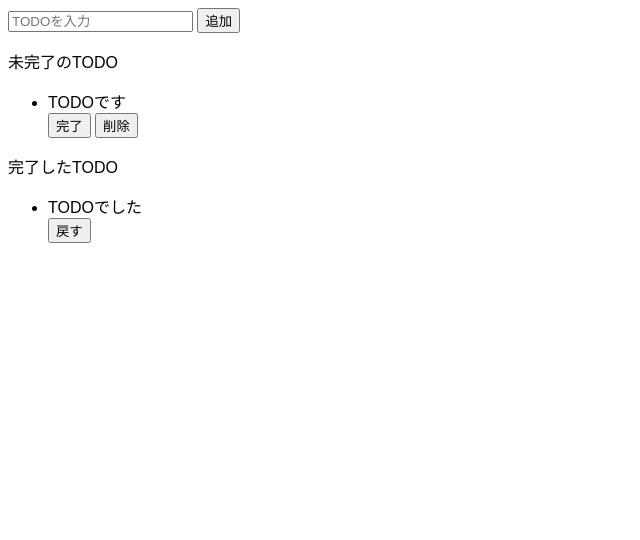
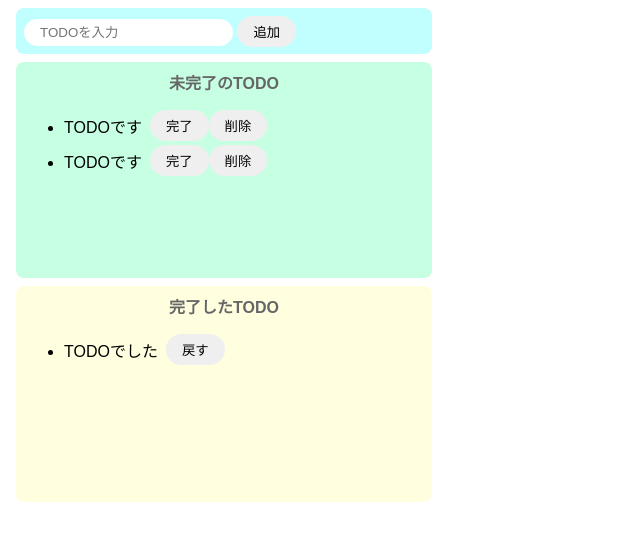
Before and after one commit to k98a73/vanilla-todo-app, a website built with Parcel: page index.html in a window 1280 px wide. Shown: the whole page, without its empty margins (0-640 px from the left). Built offline with nearby package versions, Linux system fonts and the light colour scheme.

Commit message:
CSSでスタイリング

```diff
--- a/index.html
+++ b/index.html
@@ -6,24 +6,29 @@
   </head>
 
   <body>
-    <div>
+    <div class="input-area">
       <input placeholder="TODOを入力" />
       <button>追加</button>
     </div>
-    <div>
-      <p>未完了のTODO</p>
+    <div class="incomplete-area">
+      <p class="title">未完了のTODO</p>
       <ul>
-        <div>
+        <div class="list-row">
+          <li>TODOです</li>
+          <button>完了</button>
+          <button>削除</button>
+        </div>
+        <div class="list-row">
           <li>TODOです</li>
           <button>完了</button>
           <button>削除</button>
         </div>
       </ul>
     </div>
-    <div>
-      <p>完了したTODO</p>
+    <div class="complete-area">
+      <p class="title">完了したTODO</p>
       <ul>
-        <div>
+        <div class="list-row">
           <li>TODOでした</li>
           <button>戻す</button>
         </div>
--- a/src/styles.css
+++ b/src/styles.css
@@ -1,3 +1,66 @@
 body {
   font-family: sans-serif;
 }
+
+input {
+  border-radius: 16px;
+  border: none;
+  padding: 6px 16px;
+  outline: none;
+}
+
+button {
+  border-radius: 16px;
+  border: none;
+  padding: 6px 16px;
+}
+
+button:hover {
+  background-color: #ff7fff;
+  color: #fff;
+  cursor: pointer;
+}
+
+li {
+  margin-right: 8px;
+}
+
+.input-area {
+  background-color: #c1ffff;
+  width: 400px;
+  height: 30px;
+  padding: 8px;
+  margin: 8px;
+  border-radius: 8px;
+}
+
+.incomplete-area {
+  background-color: #c6ffe2;
+  width: 400px;
+  min-height: 200px;
+  padding: 8px;
+  margin: 8px;
+  border-radius: 8px;
+}
+
+.complete-area {
+  background-color: #ffffe0;
+  width: 400px;
+  min-height: 200px;
+  padding: 8px;
+  margin: 8px;
+  border-radius: 8px;
+}
+
+.title {
+  text-align: center;
+  margin-top: 0;
+  font-weight: bold;
+  color: #666;
+}
+
+.list-row {
+  display: flex;
+  align-items: center;
+  padding-bottom: 4px;
+}
```
